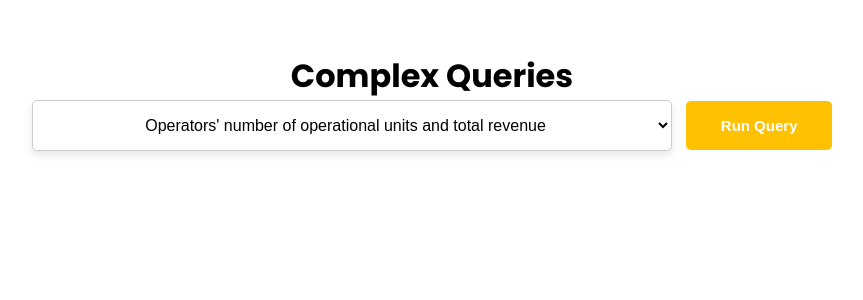
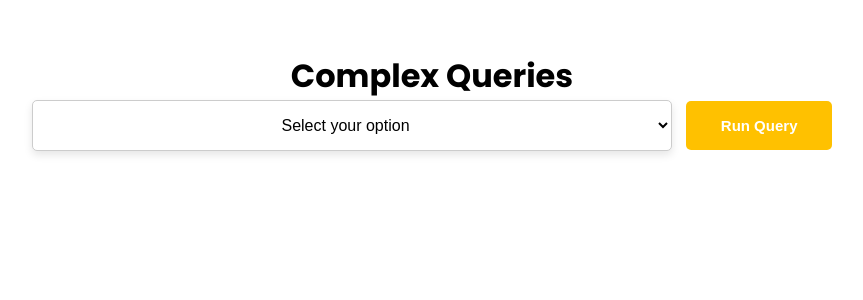
Before and after one commit to HansQueja/Arangkada, a Django app: template templates/complex.html in a window 1280 px wide. Shown: the part 70-370 px from the top of the page, without its empty margins (208-1071 px from the left). Run offline with Django 5.2, Linux system fonts and the light colour scheme; the template is opened without the code that fills it, so the values that code supplies are empty.

Commit message:
Adjusted Problem Statements and Dropdown.

```diff
--- a/templates/basic.html
+++ b/templates/basic.html
@@ -47,6 +47,7 @@
         <form class="dropdown-form" method="POST">
             {% csrf_token %}
             <select name="options" id="options" class="dropdown-select">
+                <option value="" disabled selected>Select your option</option>
                 <option value="route_length">Display Routes according to their Length</option>
                 <option value="route_end">Display Routes according to Start and End Points</option>
                 <option value="operators">Display Operators Alphabetically</option>
--- a/templates/complex.html
+++ b/templates/complex.html
@@ -47,9 +47,10 @@
             <form class="dropdown-form" method="POST">
                 {% csrf_token %}
                 <select name="options" id="options" class="dropdown-select">
-                    <option value="mod-1">Operators' number of operational units and total revenue</option>
-                    <option value="mod-2">Routes of a given Operator Name</option>
-                    <option value="mod-3">Total Maintenance Cost of Vehicle compared to their Revenue</option>
+                    <option value="" disabled selected>Select your option</option>
+                    <option value="mod-1">Display operators' number of operational units and total revenue, ordered by decreasing total revenue</option>
+                    <option value="mod-2">Display the route ID, start and end route of a given operator name</option>
+                    <option value="mod-3">Display the total maintenance cost of a vehicle with its plate number compared to their revenue, ordered by decreasing revenue.</option>
                 </select>
                 <input type="hidden" name="operator_name" id="hidden-operator-name">
                 <button type="submit" class="submit-button">Run Query</button>
@@ -63,7 +64,7 @@
         {% if mod_1 %}
         <div class="container">
             <section class="route">
-                <div class="title">Operators' Number of Operational Units and Total Revenue</div>
+                <div class="title">Display operators' number of operational units and total revenue, ordered by decreasing total revenue</div>
                 <div class="query-container-big">
                     <h6 class="sql-query">Query: {{ query }}</h6>
                 </div>
@@ -90,7 +91,7 @@
         {% if mod_2 %}
         <div class="container">
             <section class="vehicle">
-                <div class="title">Routes of a Given Operator Name: {{ operator_name }}</div>
+                <div class="title">Display the route ID, start and end route of a given operator name: {{ operator_name }}</div>
                 <div class="query-container-big">
                     <h6 class="sql-query">Query: {{ query }}</h6>
                 </div>
@@ -117,7 +118,7 @@
         {% if mod_3 %}
         <div class="container">
             <section class="vehicle">
-                <div class="title">Total Maintenance Cost of Vehicle compared to their Revenue</div>
+                <div class="title">Display the total maintenance cost of a vehicle with its plate number compared to their revenue, ordered by decreasing revenue.</div>
                 <div class="query-container-big">
                     <h6 class="sql-query">Query: {{ query }}</h6>
                 </div>
```
Also changed, not shown: templates/moderate.html (+15 -14 lines), db.sqlite3.
